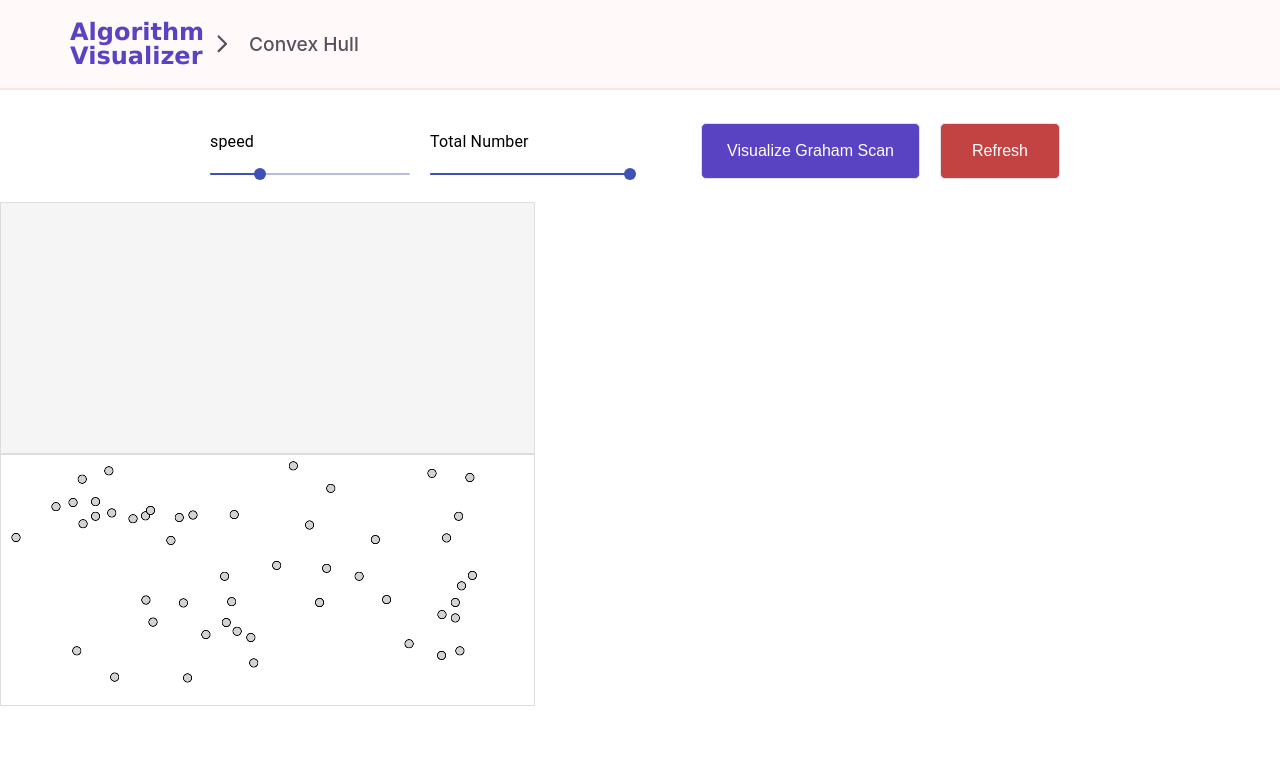
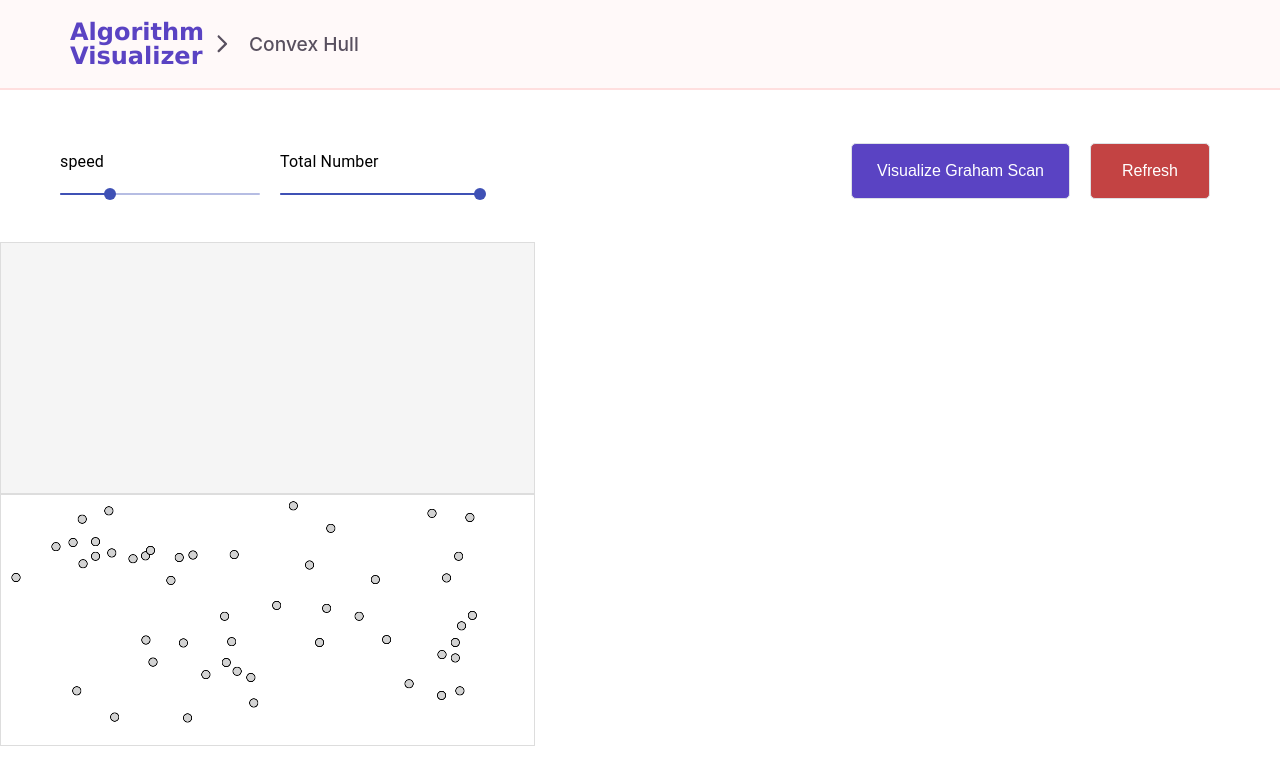
Before and after one commit to Pooja1030/AlgorithmVisualizers, a React (Create React App) app: page /convexHull in a window 1280 px wide. Shown: the top 784 px of the page. Built offline with nearby package versions, Linux system fonts and the light colour scheme.

Commit message:
css changes

```diff
--- a/src/BinarySearch/style.css
+++ b/src/BinarySearch/style.css
@@ -25,8 +25,8 @@
     background-color: red;
   }
 
-  .menu{
+  /* .menu{
 
     justify-content: space-between;
     padding: 10px 210px;
-  }
+  } */
--- a/src/PathFindingVisualizer/PathFindingVisualizer.css
+++ b/src/PathFindingVisualizer/PathFindingVisualizer.css
@@ -37,5 +37,5 @@ color: #fff;
 
 .menu{
   justify-content: space-between;
-  padding: 10px 60px;
+  /* padding: 10px 60px; */
 }
```
